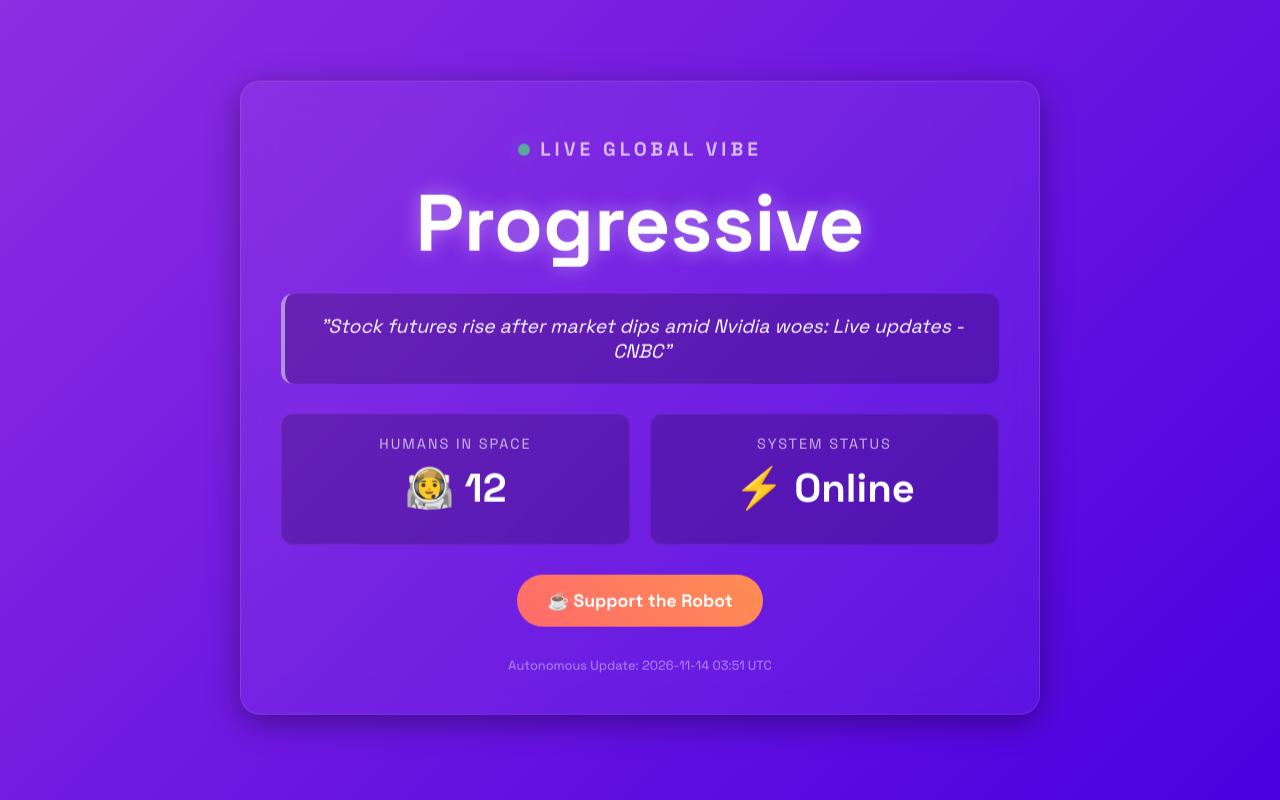
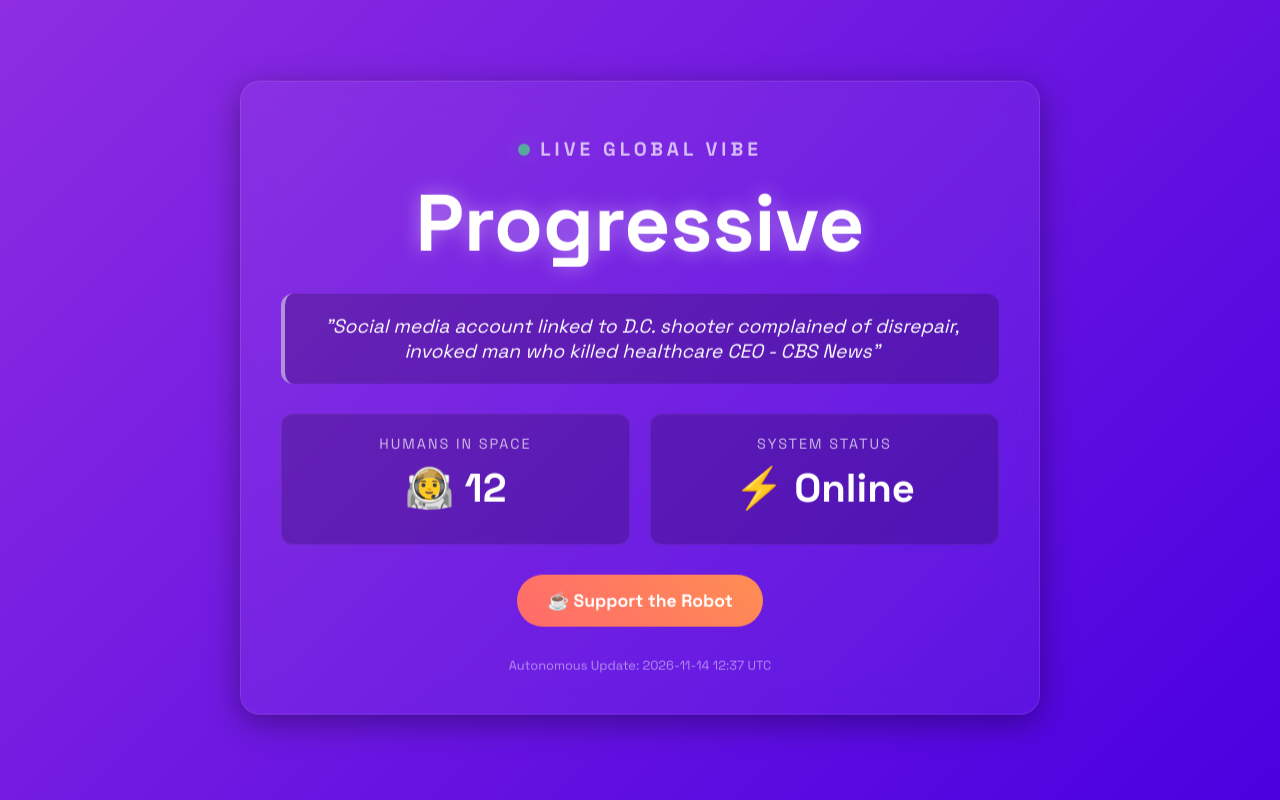
Before and after one commit to homeathome1103-tech/Global-Vibe-Checker, a plain HTML site: page index.html in a window 1280 px wide. Drawn offline with Linux system fonts and the light colour scheme.

Commit message:
Automated Vibe Update: Sat Nov 14 12:37:58 UTC 2026

```diff
--- a/index.html
+++ b/index.html
@@ -112,7 +112,7 @@
         <h1>Progressive</h1>
 
         <div class="news-ticker">
-            "Stock futures rise after market dips amid Nvidia woes: Live updates - CNBC"
+            "Social media account linked to D.C. shooter complained of disrepair, invoked man who killed healthcare CEO - CBS News"
         </div>
 
         <div class="stats-grid">
@@ -129,7 +129,7 @@
         <a href="https://ko-fi.com/vibecheck111" target="_blank" class="donate-btn">☕ Support the Robot</a>
 
         <div class="footer">
-            Autonomous Update: 2026-11-14 03:51 UTC
+            Autonomous Update: 2026-11-14 12:37 UTC
         </div>
     </div>
 </body>
```
